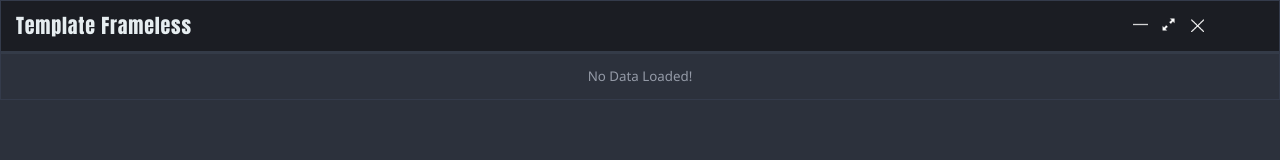
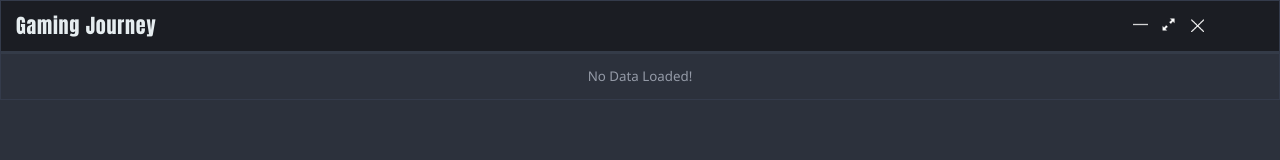
Before and after one commit to Rafael-Ochoa-Mello/GamingJourney, an Electron app: page src/index.html in a window 1280 px wide. Drawn offline with Linux system fonts and the light colour scheme; no server answers.

Commit message:
💄 Change Title

```diff
--- a/src/index.html
+++ b/src/index.html
@@ -16,7 +16,7 @@
         <div class="topBar">
             <div class="titleBar">
                 <div class="title">
-                    Template Frameless
+                    Gaming Journey
                 </div>
                 <div class="titleBarBtns">
                     <button id="minimizeBtn" class="topBtn minimizeBtn">
```
